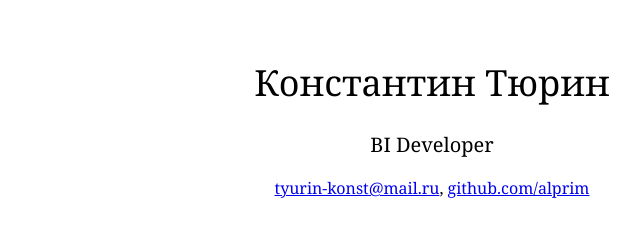
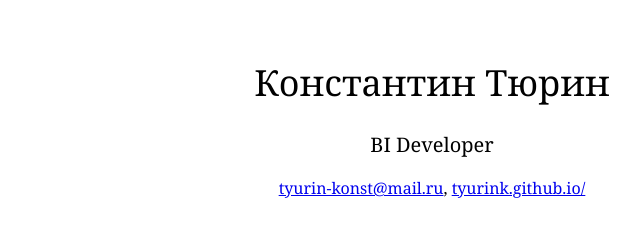
Before and after one commit to konstantin1710/ktyurin, a plain HTML site: page index.html in a window 1280 px wide. Shown: the top 229 px of the page, 208-848 px from the left. Drawn offline with Linux system fonts and the light colour scheme.

Commit message:
Update index.html

```diff
--- a/index.html
+++ b/index.html
@@ -11,7 +11,7 @@
           <h1>Константин Тюрин</h1>
           <h3>BI Developer</h3>
           <p>   <a href="mailto:tyurin-konst@mail.ru">tyurin-konst@mail.ru</a>,
-                <a href="https://github.com/alprim">github.com/alprim</a></p>
+                <a href="https://tyurink.github.io/">tyurink.github.io/</a></p>
       </div>
       <div id='main'>Здесь будет текст обо мне
 		    <div>
```
